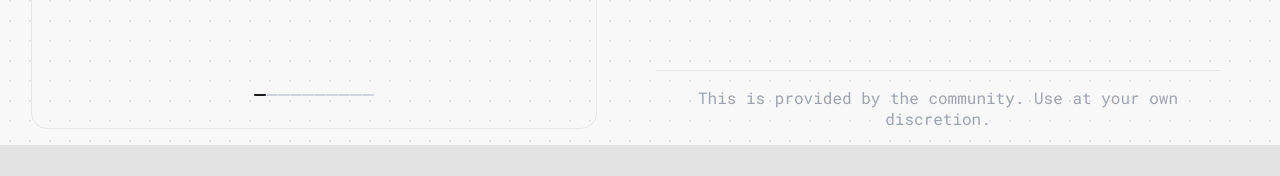
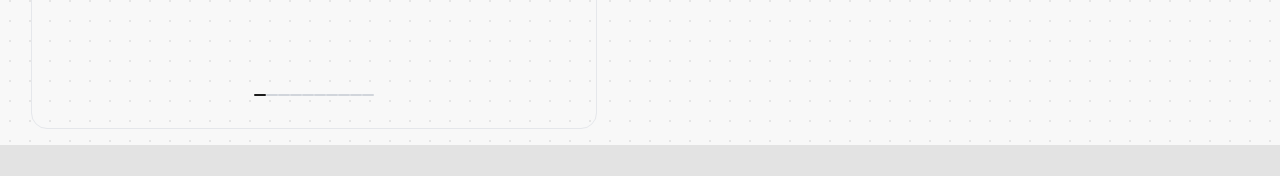
Before and after one commit to liz0727-del/liz--profile, a React (Vite) app: page /detail/project/1 in a window 1280 px wide. Shown: the part 689-865 px from the top of the page. Built offline with nearby package versions, Linux system fonts and the light colour scheme; a web font is replaced by a local one.

Commit message:
chore: remove disclaimer text from all project detail pages

```diff
--- a/src/pages/detail/Project1Detail.jsx
+++ b/src/pages/detail/Project1Detail.jsx
@@ -612,28 +612,6 @@ function Project1Detail() {
                                 </div>
                             </div>
 
-                            {/* 免责声明 - 居中靠下 */}
-                            <div className="mt-auto pt-8 flex flex-col items-center">
-                                {/* 灰色分隔线 */}
-                                <div
-                                    style={{
-                                        width: '100%',
-                                        height: '1px',
-                                        backgroundColor: isDarkMode ? '#374151' : '#E5E7EB',
-                                        marginBottom: 0
-                                    }}
-                                ></div>
-                                {/* 免责声明文字 */}
-                                <p
-                                    className="text-center text-xs font-mono"
-                                    style={{
-                                        color: isDarkMode ? '#6B7280' : '#9CA3AF',
-                                        marginBottom: 0
-                                    }}
-                                >
-                                    {t(translations.detailUI.disclaimer, language)}
-                                </p>
-                            </div>
                         </div>
                     </div>
                 </div>
--- a/src/pages/detail/Project2Detail.jsx
+++ b/src/pages/detail/Project2Detail.jsx
@@ -605,28 +605,6 @@ function Project2Detail() {
                                 </div>
                             </div>
 
-                            {/* 免责声明 - 居中靠下 */}
-                            <div className="mt-auto pt-8 flex flex-col items-center">
-                                {/* 灰色分隔线 */}
-                                <div
-                                    style={{
-                                        width: '100%',
-                                        height: '1px',
-                                        backgroundColor: isDarkMode ? '#374151' : '#E5E7EB',
-                                        marginBottom: 0
-                                    }}
-                                ></div>
-                                {/* 免责声明文字 */}
-                                <p
-                                    className="text-center text-xs font-mono"
-                                    style={{
-                                        color: isDarkMode ? '#6B7280' : '#9CA3AF',
-                                        marginBottom: 0
-                                    }}
-                                >
-                                    {t(translations.detailUI.disclaimer, language)}
-                                </p>
-                            </div>
                         </div>
                     </div>
                 </div>
--- a/src/pages/detail/Project3Detail.jsx
+++ b/src/pages/detail/Project3Detail.jsx
@@ -655,28 +655,6 @@ function Project3Detail() {
                                 </div>
                             </div>
 
-                            {/* 免责声明 - 居中靠下 */}
-                            <div className="mt-auto pt-8 flex flex-col items-center">
-                                {/* 灰色分隔线 */}
-                                <div
-                                    style={{
-                                        width: '100%',
-                                        height: '1px',
-                                        backgroundColor: isDarkMode ? '#374151' : '#E5E7EB',
-                                        marginBottom: 0
-                                    }}
-                                ></div>
-                                {/* 免责声明文字 */}
-                                <p
-                                    className="text-center text-xs font-mono"
-                                    style={{
-                                        color: isDarkMode ? '#6B7280' : '#9CA3AF',
-                                        marginBottom: 0
-                                    }}
-                                >
-                                    {t(translations.detailUI.disclaimer, language)}
-                                </p>
-                            </div>
                         </div>
                     </div>
                 </div>
```
